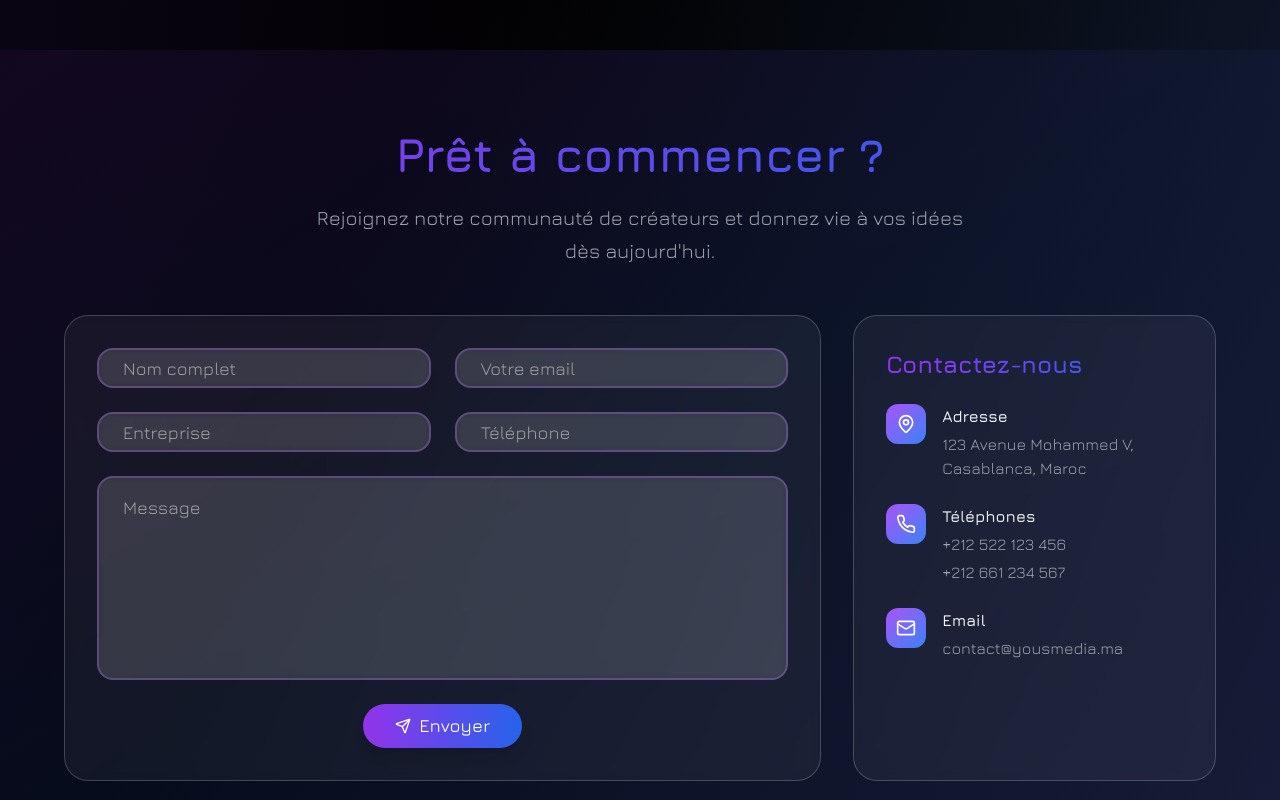
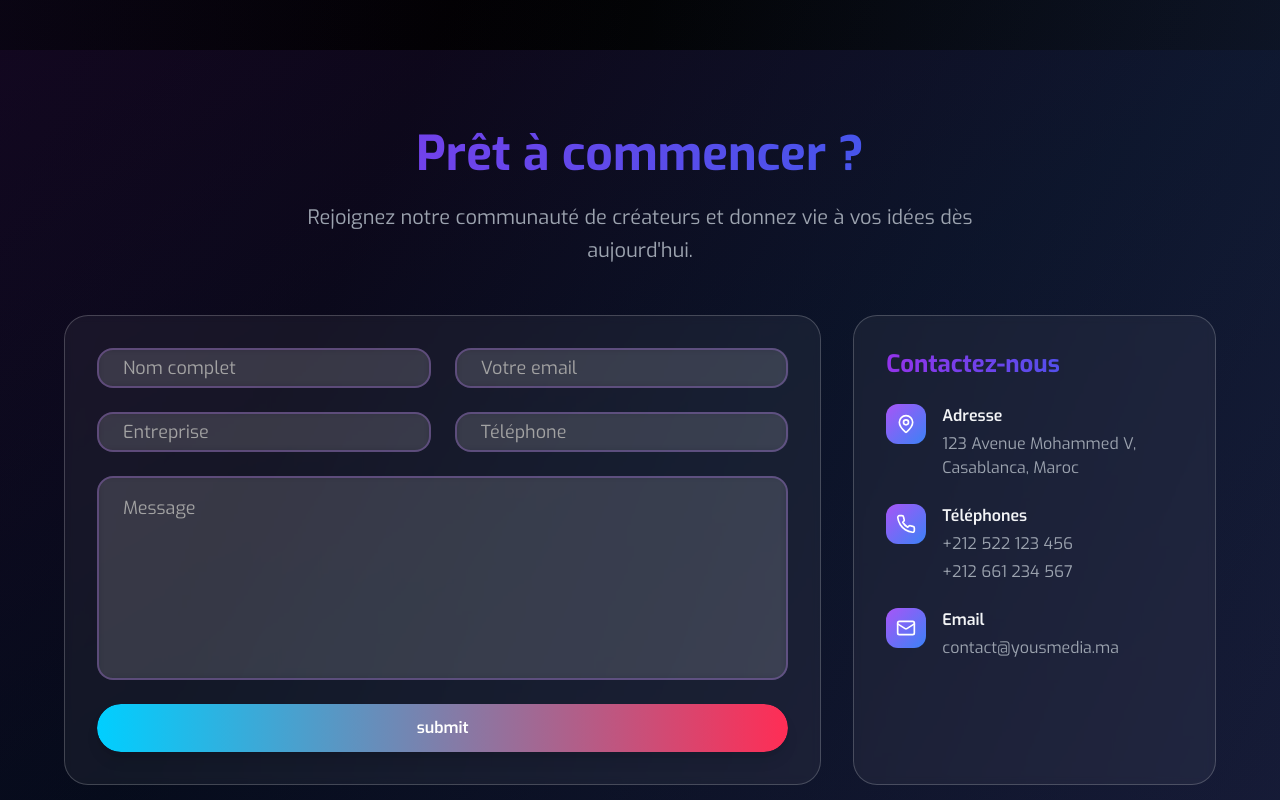
Before and after one commit to aaitelka/yousmedia, a Next.js app: page / in a window 1280 px wide. Shown: the part 1900-2700 px from the top of the page. Built offline with nearby package versions, Linux system fonts and the light colour scheme.

Commit message:
add: ContactButton and change font to Exo

```diff
--- a/app/layout.tsx
+++ b/app/layout.tsx
@@ -1,10 +1,10 @@
 import './globals.css';
 import type { Metadata } from 'next';
-import { Inter, Jura } from 'next/font/google';
+import { Exo } from 'next/font/google';
 import { ThemeProvider } from '@/lib/contexts/ThemeContext';
 import { LanguageProvider } from '@/lib/contexts/LanguageContext';
 
-const inter = Jura({ subsets: ['latin'] });
+const inter = Exo({ subsets: ['latin'] });
 
 export const metadata: Metadata = {
   title: 'YousMedia - Create Your Idea',
--- a/components/Contact.tsx
+++ b/components/Contact.tsx
@@ -6,6 +6,7 @@ import { Input } from '@/components/ui/input';
 import { Textarea } from '@/components/ui/textarea';
 import { Send, CheckCircle, AlertCircle, MapPin, Phone, Mail } from 'lucide-react';
 import { useLanguage } from '@/lib/contexts/LanguageContext';
+import { ContactButton } from './button/ContactButton';
 
 export default function Contact() {
   const { t } = useLanguage();
@@ -123,7 +124,8 @@ export default function Contact() {
               </div>
 
               <div className="flex flex-col items-center gap-4">
-                <Button
+                <ContactButton />
+                {/* <Button
                   type="submit"
                   size="lg"
                   disabled={isSubmitting}
@@ -140,7 +142,7 @@ export default function Contact() {
                       {t('contact', 'send')}
                     </div>
                   )}
-                </Button>
+                </Button> */}
 
                 {submitStatus === 'success' && (
                   <div className="flex items-center gap-2 text-green-500 animate-fade-in">
--- /dev/null
+++ b/components/button/ContactButton.css
@@ -0,0 +1,49 @@
+.cbox {
+  --border-angle: 0turn;
+  --main-bg: conic-gradient(
+    from var(--border-angle),
+    #213,
+    #112 5%,
+    #112 60%,
+    #213 95%
+  );
+  --gradient-border: conic-gradient(
+    from var(--border-angle),
+    transparent 25%,
+    #00cfff,
+    #ff2d55 99%,
+    transparent
+  );
+
+  position: absolute;
+  inset: 0;
+  border-radius: 9999px;
+  border: 2px solid transparent;
+  background:
+    var(--main-bg) padding-box,
+    var(--gradient-border) border-box,
+    var(--main-bg) border-box;
+
+  display: grid;
+  place-items: center;
+  pointer-events: none;
+  opacity: 0;
+  transition: opacity 0.3s ease;
+}
+
+/* Animate border independently */
+.animate-on-scroll {
+  animation: bg-spin-load 3s linear forwards;
+  opacity: 1;
+}
+
+@keyframes bg-spin-load {
+  0% { --border-angle: 0turn; opacity: 1; }
+  100% { --border-angle: 1.5turn; opacity: 0; }
+}
+
+@property --border-angle {
+  syntax: "<angle>";
+  inherits: true;
+  initial-value: 0turn;
+}
--- /dev/null
+++ b/components/button/ContactButton.tsx
@@ -0,0 +1,63 @@
+import { useEffect, useRef } from "react";
+import "./ContactButton.css";
+
+type ContactButtonProps = {
+  t: (key: string) => string;
+};
+
+export const ContactButton = () => {
+  const boxRef = useRef<HTMLSpanElement | null>(null);
+  const fillRef = useRef<HTMLDivElement | null>(null);
+
+  useEffect(() => {
+    const boxElement = boxRef.current;
+    const fillElement = fillRef.current;
+    if (!boxElement || !fillElement) return;
+
+    const observer = new IntersectionObserver(
+      ([entry]) => {
+        if (entry.isIntersecting) {
+          // Trigger border animation
+          boxElement.classList.add("animate-on-scroll");
+
+          // Trigger fill fade-in
+          fillElement.style.transition = "opacity 6s ease";
+          fillElement.style.opacity = "1";
+
+          observer.unobserve(entry.target);
+        }
+      },
+      { threshold: 0.5 }
+    );
+
+    observer.observe(boxElement);
+
+    return () => observer.disconnect();
+  }, []);
+
+  return (
+    <button
+      type="submit"
+      className="relative w-full py-3 px-6 text-white rounded-full font-semibold transition-all duration-200 transform hover:scale-105 shadow-lg overflow-hidden"
+    >
+      {/* Border animation */}
+      <span
+        ref={boxRef}
+        className="cbox absolute inset-0 rounded-full pointer-events-none"
+      ></span>
+
+      {/* Gradient fill (fade-in) */}
+      <div
+        ref={fillRef}
+        className="absolute inset-0 rounded-full pointer-events-none"
+        style={{
+          background: "linear-gradient(90deg, #00cfff, #ff2d55)",
+          opacity: 0, // start hidden
+        }}
+      ></div>
+
+      {/* Button content */}
+      <span className="relative z-10">{"submit"}</span>
+    </button>
+  );
+};
```
